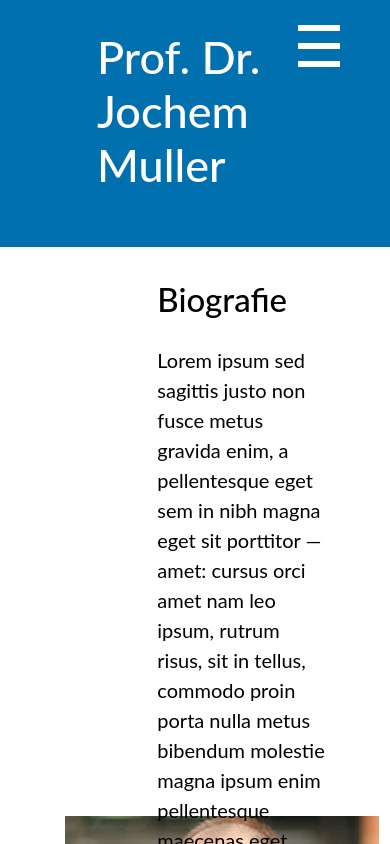
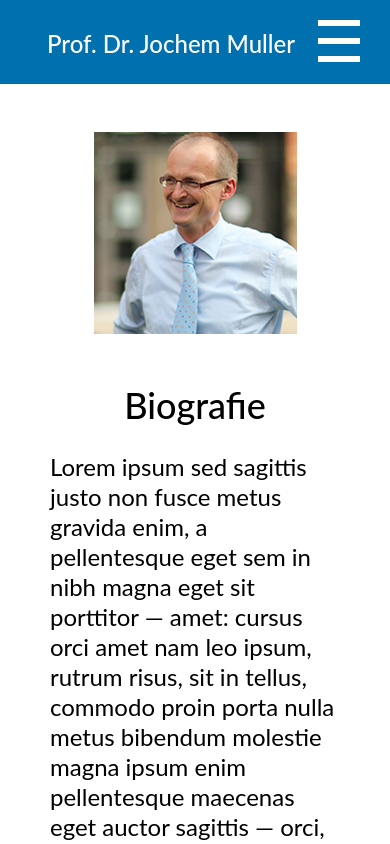
Before and after one commit to WebNadin/business-card-template-react-route-slider, a React (Create React App) app: page / in a window 390 px wide. Shown: the top 844 px of the page. Built offline with nearby package versions, Linux system fonts and the light colour scheme.

Commit message:
main and header media styles were added

```diff
--- a/src/constant/CardAwards.js
+++ b/src/constant/CardAwards.js
@@ -10,7 +10,7 @@ const CardAwards = () => (
                     <img className='' src={muller2} alt="Prof.Muller with award"/>
                 </div>
                 <div className="nn-card__content">
-                    <h2 className="title title_card">
+                    <h2 className="title title_card title_awards">
                         {PageDate.cards.awards.title}
                     </h2>
                     <div className="nn-b_content">
--- a/src/scss/parts/_media.scss
+++ b/src/scss/parts/_media.scss
@@ -1,15 +1,50 @@
-@media screen and (min-width:993px) {
-  [type=submit]:not(:disabled), button:not(:disabled){
-    &:hover{
-      cursor:pointer
+@media screen and (max-width:992px) {
+  .home__card{
+    padding-top:48px;
+    padding-bottom:60px;
+  }
+  .slick-slider{
+    .slick-prev{
+      left:30px;
+    }
+    .slick-next{
+      right:30px;
+    }
+  }
+  .title{
+    &_header{
+      margin-bottom:0;
+    }
+    &_card{
+      font-size:48px;
+      margin-top:50px;
+      text-align:center;
+    }
+    &_awards{
+      margin-top:0;
     }
   }
 }
-
-@media screen and (max-width:992px) {
-  [type=submit]:not(:disabled), button:not(:disabled){
-    &:hover{
-      cursor:inherit;
+@media screen and (max-width:768px) {
+  body{
+    font-size:24px;
+  }
+  .title{
+    &_card{
+      font-size:42px;
+    }
+    &_header{
+      font-size:38px;
     }
   }
 }
+@media screen and (max-width:540px) {
+  .title{
+    &_card{
+      font-size:36px;
+    }
+    &_header{
+      font-size:24px;
+    }
+  }
+}
--- a/src/scss/parts/_nn-templates.scss
+++ b/src/scss/parts/_nn-templates.scss
@@ -1,6 +1,7 @@
 .nn-card{
   align-items:center;
   display:flex;
+  flex-flow:row wrap;
   justify-content:space-between;
   margin:0 auto;
   &_contacts{
@@ -14,6 +15,9 @@
   }
   &__content{
     width:58%;
+  }
+  img{
+    width:100%;
   }
 }
 .nn-container{
--- a/src/scss/parts/_nn-templates_media.scss
+++ b/src/scss/parts/_nn-templates_media.scss
@@ -22,143 +22,66 @@
     }
   }
 }
+@media screen and (max-width:1070px) {
+  .nn-container{
+    max-width:1070px;
+    padding-left:50px;
+    padding-right:50px;
+  }
+}
 @media screen and (max-width:992px) {
   body{
     font-size:$font-size-larger;
   }
-  .nn-b_cards{
-    display:flex;
-    justify-content:space-around;
-    &__item{
-      margin-bottom:35px;
-      &:nth-child(2n){
-        padding:0;
-      }
-      width:100%;
-      &_team{
-        width:40%;
-        margin-right:0;
+  .nn-card{
+    margin:0 auto;
+    justify-content:center;
+    &__img{
+      width:50%;
+      &_right{
+        margin-top:50px;
       }
     }
-  }
-  .nn-card{
-    margin:0 auto;
-    &__item{
-      padding-right:0;
-      &:nth-child(2n){
-        padding-left:0;
-      }
+    &__content{
+      width:100%;
     }
   }
-  .nn-clients{
-    margin-top:35px;
-    margin-bottom:50px;
-    &__item{
-      width:33%;
-    }
-  }
-  .nn-container{
-    padding-left:50px;
-    padding-right:50px;
-  }
   .nn-header{
-    padding-left:50px;
-    padding-right:50px;
+    margin-right:42px;
+    padding-left:0;
   }
   .nn-mobile-nav__burger{
     display:inline-block;
     position:absolute;
     right:50px;
-    top:25px;
+    top:36px;
   }
   .nn-nav{
     display:none;
   }
-  .nn-social{
-    margin-right:0;
-    width:250px;
-    &__item{
-      justify-content:flex-end;
-      display:flex;
-      .icon{
-        height:35px;
-        width:35px;
-      }
+}
+@media screen and (max-width:768px) {
+  .nn-card{
+    justify-content:center;
+    &__img{
+      width:70%;
     }
   }
-  .nn-title_line{
-    left:50px;
-  }
-}
-@media screen and (max-width:768px) {
-  .nn-b_cards{
-    margin-bottom:35px;
-    margin-top:45px;
-    &__item{
-      width:100%;
-    }
-  }
-  .nn-card{
-    justify-content:center;
-    &__item_team{
-      width:50%;
-      &:nth-child(n){
-        justify-content:flex-end;
-      }
-      &:nth-child(2n){
-        justify-content:flex-start;
-      }
-    }
-  }
-  .nn-clients__item{
-    width:50%;
-    svg{
-      width:100%;
-    }
-    padding:20px 15px;
-  }
-  .nn-social{
-    &__item{
-      width:100%;
+  .nn-mobile-nav{
+    font-size:30px;
+    line-height:80px;
+    &__burger{
+      top:30px;
     }
   }
 }
 @media screen and (max-width:540px) {
-  .nn-clients{
-    justify-content:space-between;
-    &__item{
-      padding:0 0 30px;
-      width:100%;
-    }
-  }
-  .nn-footer{
-    flex-wrap:wrap;
-    &__item{
-      width:100%;
-      &_social{
-        justify-content:flex-start;
-      }
-    }
-  }
-  .b_services{
-    .nn-b_img{
-      display:none;
-    }
-    h3{
-      color:$text-color-btn-second;
-      margin-bottom:20px;
-    }
-  }
-  .nn-social{
-    margin-top:35px;
-    &__item{
-      justify-content:flex-start;
-    }
-    .icon{
-      &-social-2{
-        height:32px;
-        transform:translateY(3px);
-      }
+  .nn-mobile-nav{
+    font-size:26px;
+    line-height:70px;
+    &__burger{
+      right:30px;
+      top:20px;
     }
   }
 }
--- a/src/scss/parts/_style.scss
+++ b/src/scss/parts/_style.scss
@@ -7,12 +7,12 @@
 }
 .home{
   &__card{
-    padding: 33px 0 36px;
+    padding:33px 0 36px;
   }
 }
 .icon{
   fill:$text-color-third;
-  margin-right: 9px;
+  margin-right:9px;
   &-home3{
     height:25px;
     width:18px;
```
